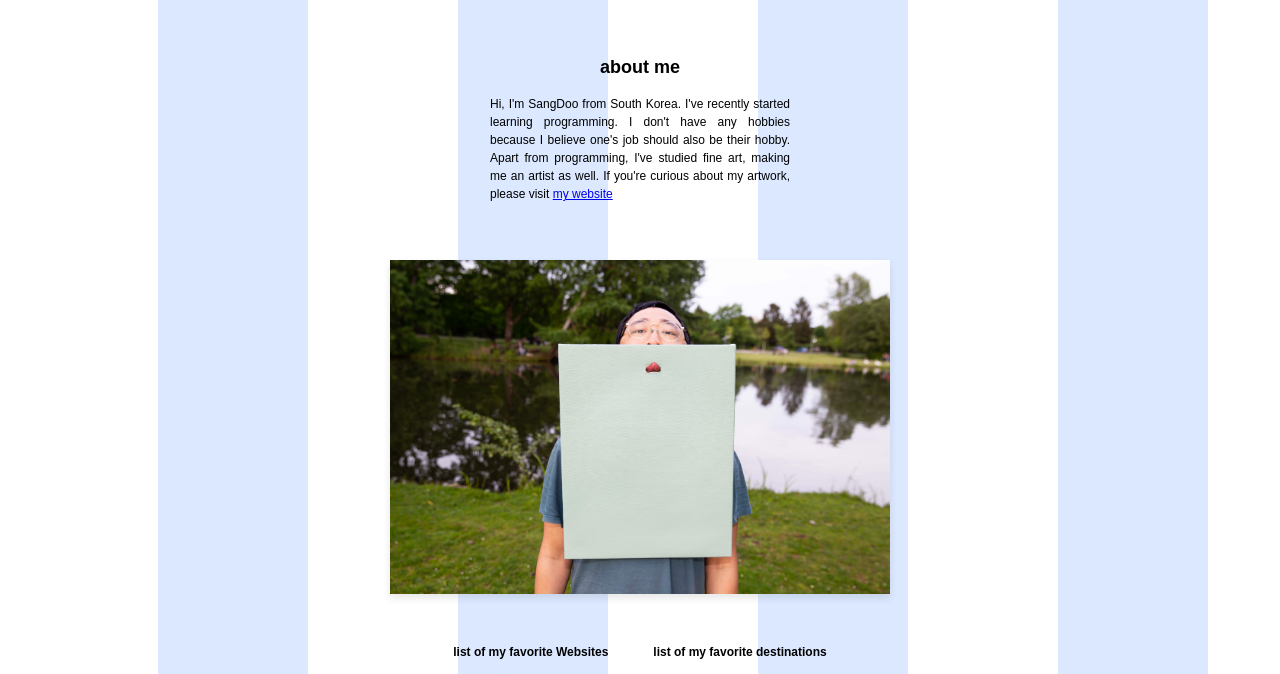
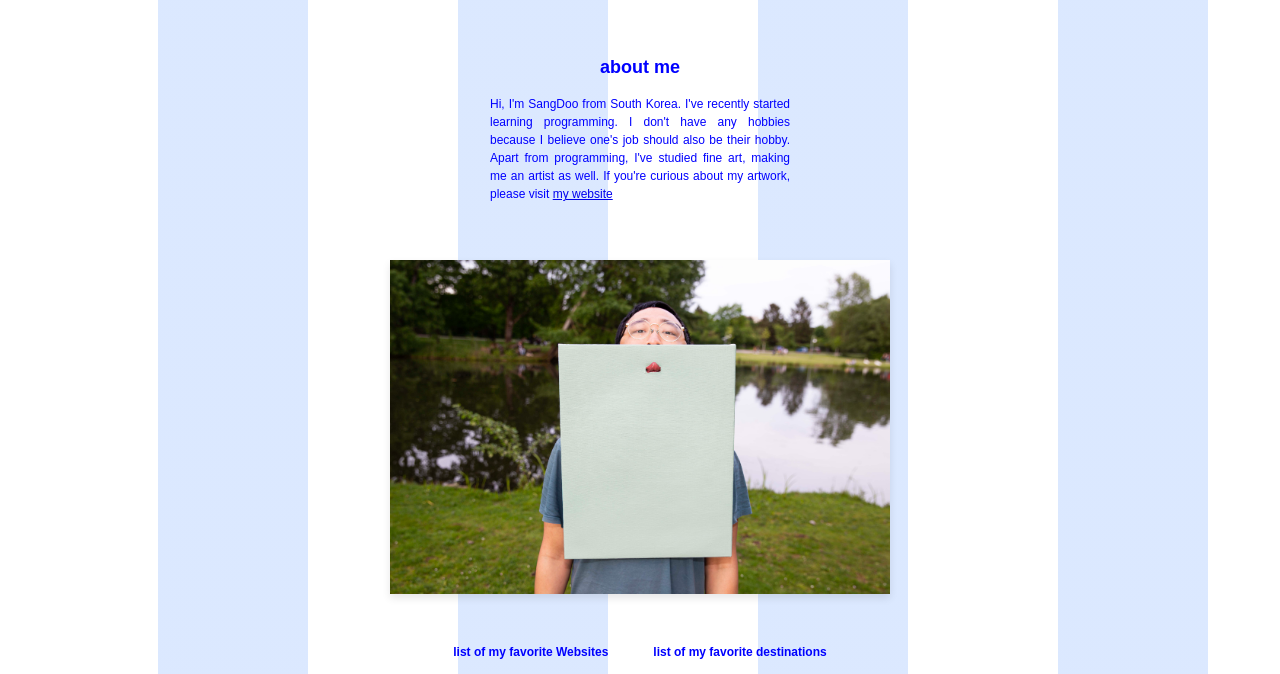
Before and after one commit to fbw-p23-e05/personal-page-SangDooNam, a plain HTML site: page index.html in a window 1280 px wide. Shown: the part 71-745 px from the top of the page. Drawn offline with Linux system fonts and the light colour scheme.

Commit message:
change color of texts

```diff
--- a/index.html
+++ b/index.html
@@ -9,7 +9,7 @@
                 text-align: center;
                 margin:30px;}
 
-            .contents {font-family: Arial, Helvetica;
+            .contents {font-family: Arial, Helvetica; color:blue;
                        line-height: 1.6;
                        margin: 20px; text-align: justify;
                        font-size: 12px;
```
